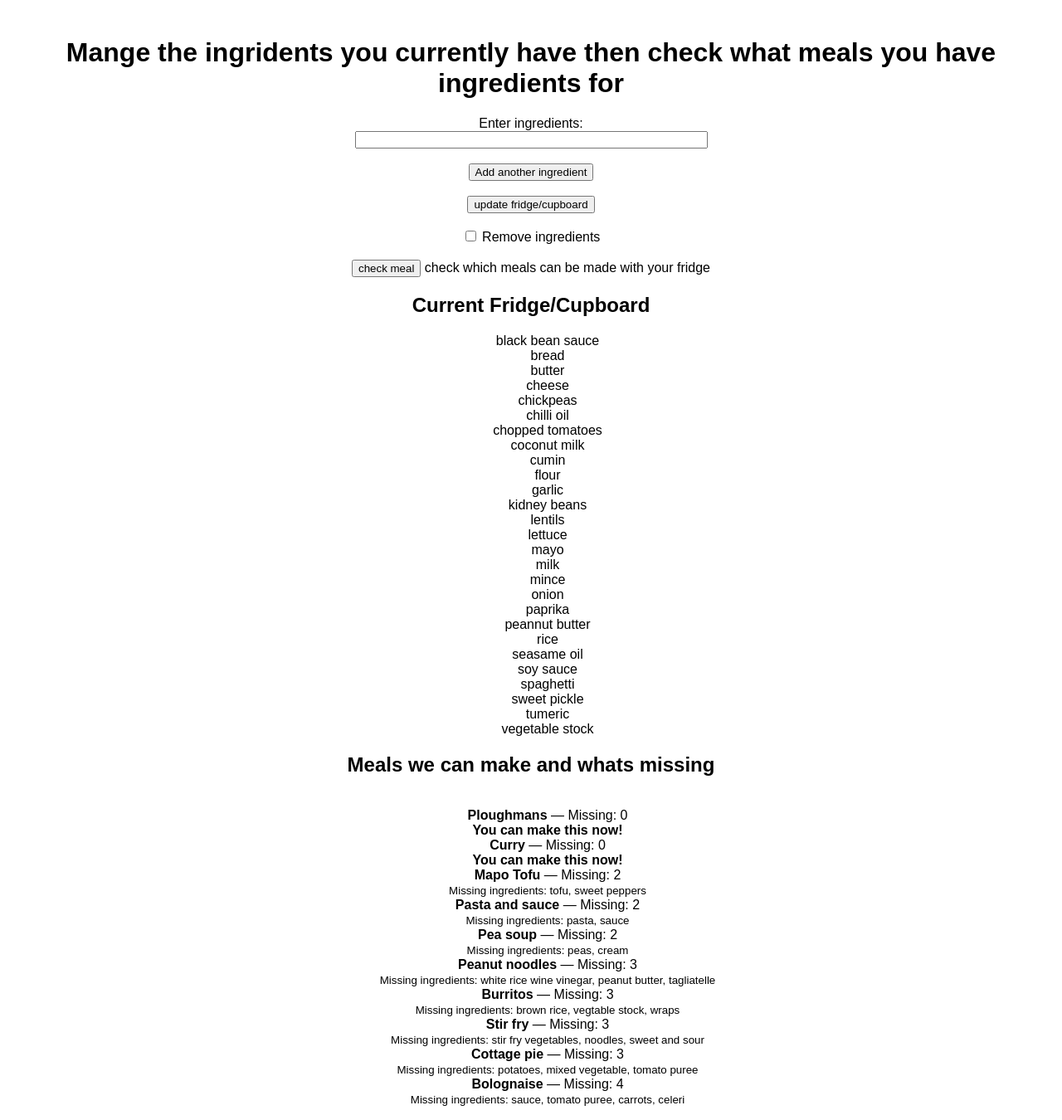
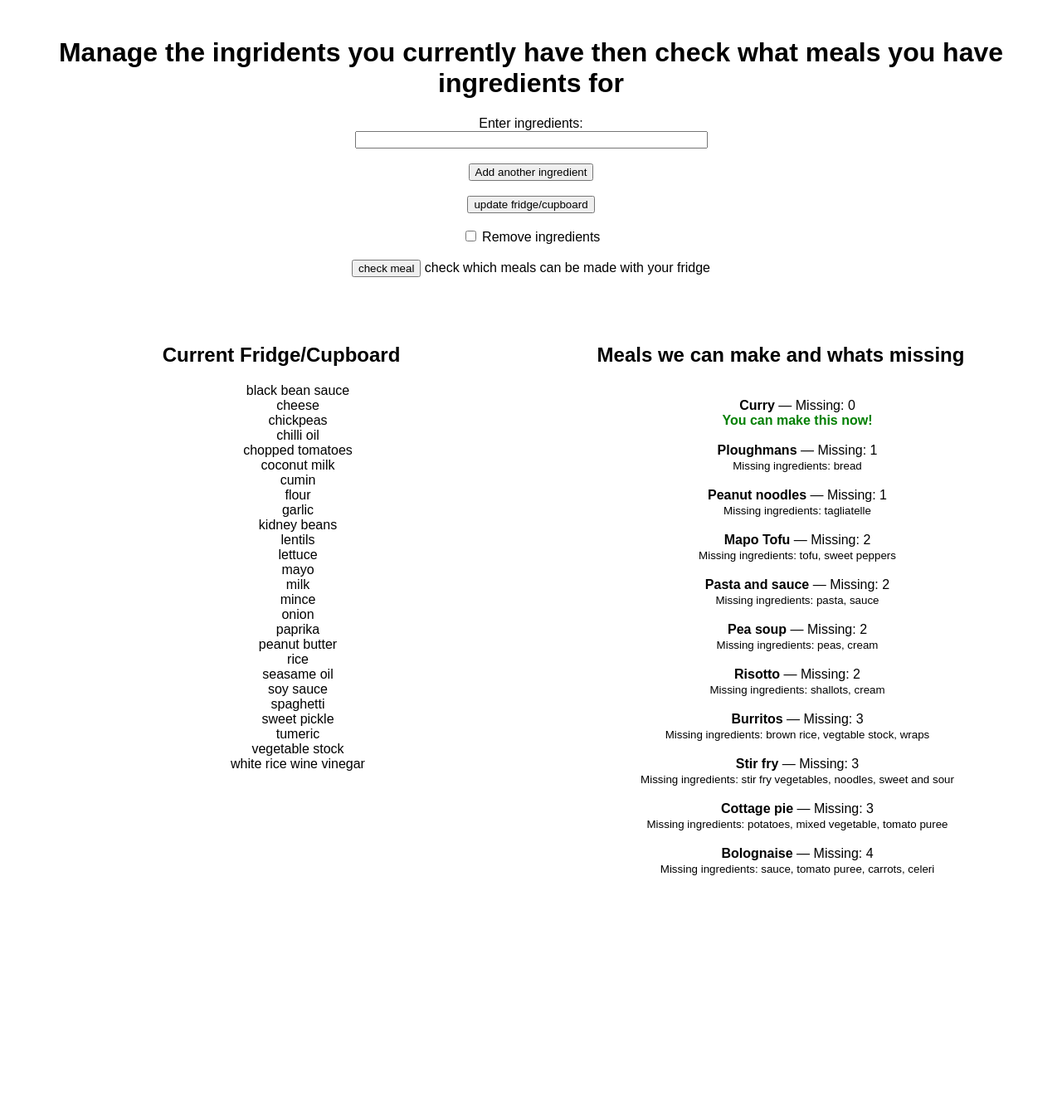
Before and after one commit to TealJason/shopping_list, a Django app: page /current_meals/current_meals/ in a window 1280 px wide. Shown: the part 55-1405 px from the top of the page at 83% size. After the commit the page ends 1110 px from the top, so only its background shows below. Run offline with Django 3.2, Linux system fonts and the light colour scheme.

Commit message:
style changes to templates

```diff
--- a/shopping_list_tracker/current_meals/templates/current_meals.html
+++ b/shopping_list_tracker/current_meals/templates/current_meals.html
@@ -41,6 +41,26 @@
             margin-top: 100px; /* adds space below the fixed navbar */
         }
 
+        .info-container {
+            display: flex;
+            justify-content: space-between;
+            gap: 40px;
+            margin-top: 40px;
+            padding: 0 50px;
+            background:none;
+        }
+
+        .info-box {
+            width: 45%;
+            background: #f4f4f4;
+            padding: 20px;
+            border-radius: 10px;
+            background:none;
+        }
+        .can_make {
+            color: green;
+            font-weight: bold;
+        }
     </style>
 </head>
 
@@ -55,7 +75,7 @@
 </div>
 
  <div class="Subheading">
-        <h1>Mange the ingridents you currently have then check what meals you have ingredients for</h1>
+        <h1>Manage the ingridents you currently have then check what meals you have ingredients for</h1>
 </div>
 
 <div>
@@ -76,7 +96,8 @@
         <input type="submit" value="check meal" name="check_meals" value="check" size="50">  check which meals can be made with your fridge
     </form>
 </div>
-<div>
+<div class="info-container">
+<div class="info-box">
     <h2> Current Fridge/Cupboard</h2>
     <ul>
         {% for item in fridge_items %}
@@ -85,7 +106,7 @@
             No items in fridge.
         {% endfor %}
 </div>
-<div>
+<div class="info-box">
     <h2>Meals we can make and whats missing</h2>
     <ul>
         {% for meal, missing in possible_meals %}
@@ -95,9 +116,11 @@
         {% if missing %}
             <br>
             <small>Missing ingredients: {{ missing|join:", " }}</small>
+            <br>
         {% else %}
             <br>
-            <strong>You can make this now!</strong>
+            <strong class="can_make">You can make this now!</strong>
+            <br>
         {% endif %}
 
         {% empty %}
@@ -105,7 +128,7 @@
         {% endfor %}
     </ul>
 </div>
-
+</div>
 
 <script>
     function addIngredient() {
--- a/shopping_list_tracker/data/fridge.txt
+++ b/shopping_list_tracker/data/fridge.txt
@@ -1,6 +1,4 @@
 black bean sauce
-bread
-butter
 cheese
 chickpeas
 chilli oil
@@ -17,7 +15,7 @@ milk
 mince
 onion
 paprika
-peannut butter
+peanut butter
 rice
 seasame oil
 soy sauce
@@ -25,3 +23,4 @@ spaghetti
 sweet pickle
 tumeric
 vegetable stock
+white rice wine vinegar
--- a/shopping_list_tracker/data/recipe_book.json
+++ b/shopping_list_tracker/data/recipe_book.json
@@ -76,5 +76,12 @@
         "tomato puree",
         "flour",
         "onion"
+    ],
+    "Risotto": [
+        "rice",
+        "vegetable stock",
+        "shallots",
+        "cream",
+        "cheese"
     ]
 }
```
Also changed, not shown: shopping_list_tracker/recipe_book/templates/recipe_book.html (+23 -9 lines).
